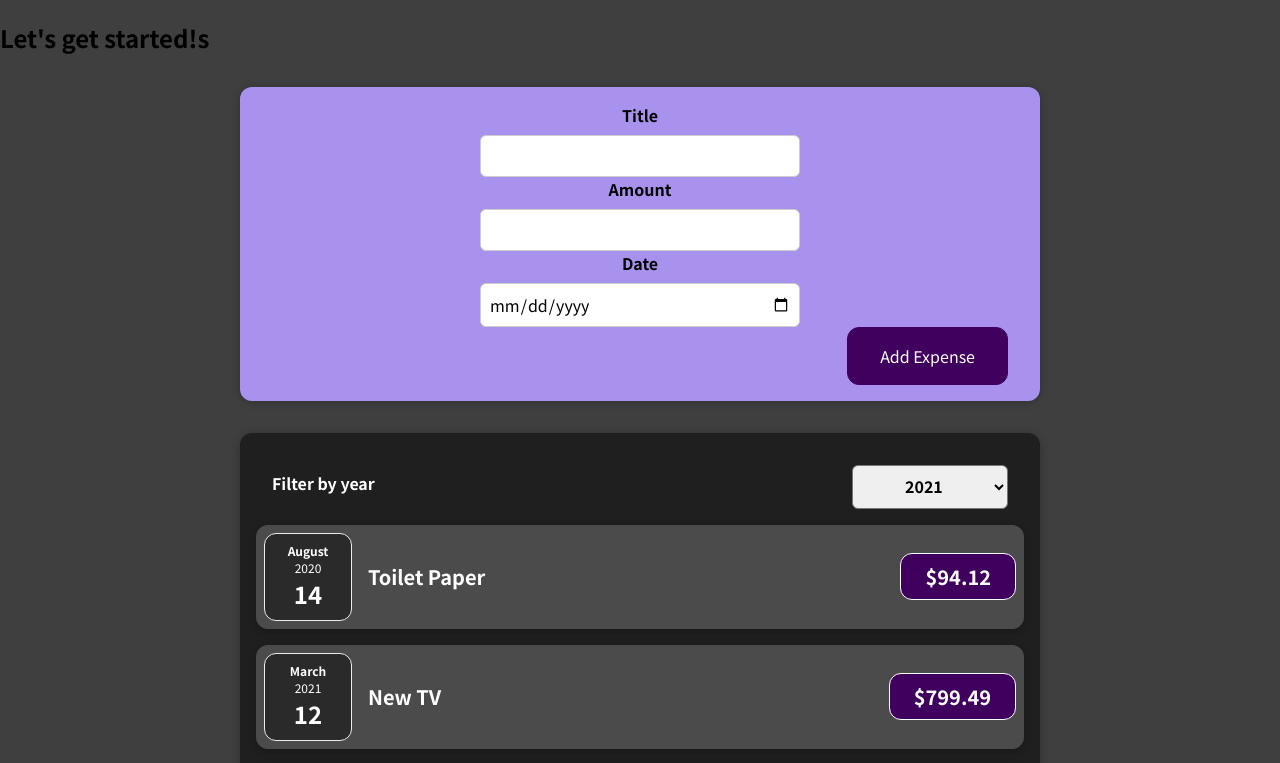
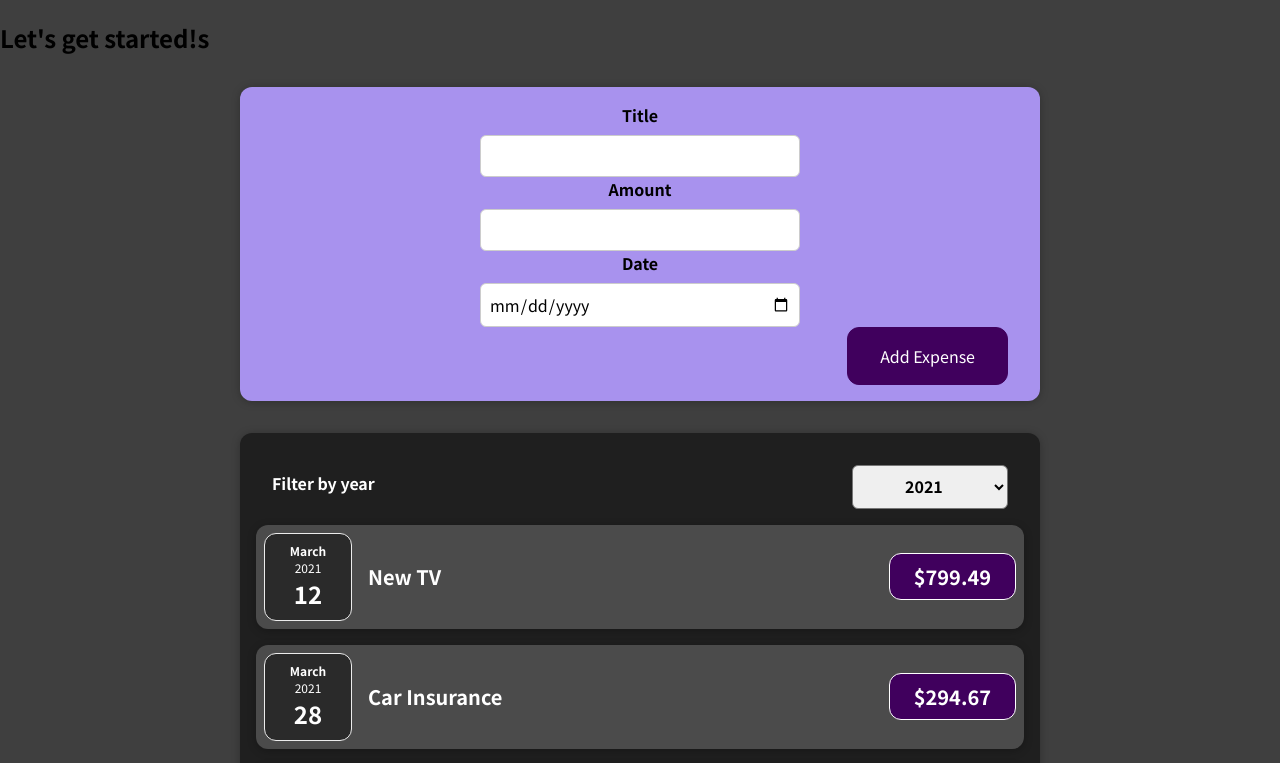
Before and after one commit to Persiwal/expenses-react, a React (Create React App) app: page / in a window 1280 px wide. Shown: the top 763 px of the page. Built offline with nearby package versions, Linux system fonts and the light colour scheme.

Commit message:
Add filter by year to expenses

```diff
--- a/src/components/Expenses/Expenses.js
+++ b/src/components/Expenses/Expenses.js
@@ -11,7 +11,9 @@ const Expenses = (props) => {
     setSelectedYear(enteredYear);
   };
 
-  console.log(`im from expenses.js ${selectedYear}`);
+  const filteredExpenses = props.items.filter(
+    (item) => String(item.date.getFullYear()) === selectedYear
+  );
 
   return (
     <div className="expenses">
@@ -19,7 +21,7 @@ const Expenses = (props) => {
         selected={selectedYear}
         onSaveExpensesYear={saveExpensesYearHandler}
       />
-      {props.items.map((item) => {
+      {filteredExpenses.map((item) => {
         return (
           <ExpenseItem
             key={item.id}
```
Also changed, not shown: 1 other file (tests, documents, lock files or other folders).
